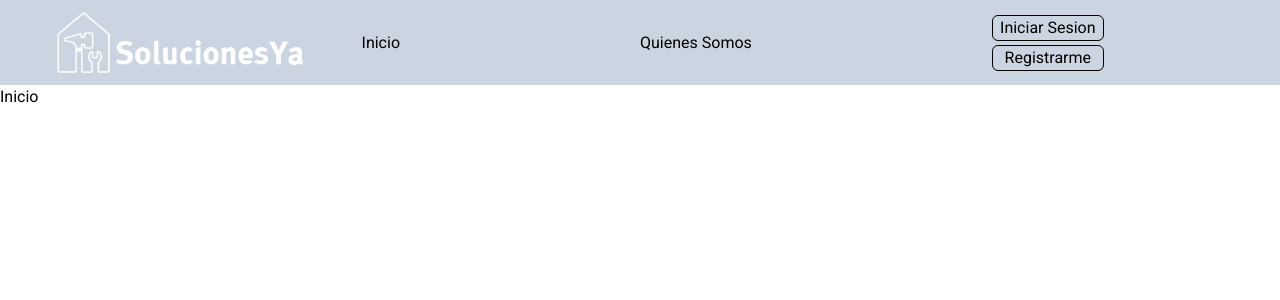
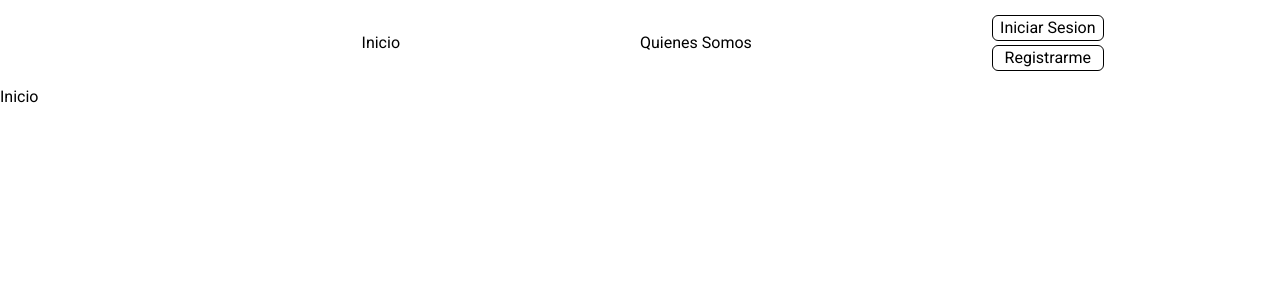
Before and after one commit to No-Country/S6-G03, a React (Vite) app in the folder frontend/: page / in a window 1280 px wide. Shown: the top 300 px of the page. Built offline with nearby package versions, Linux system fonts and the light colour scheme.

Commit message:
navbar color fix

```diff
--- a/frontend/src/components/Navbar/Navbar.jsx
+++ b/frontend/src/components/Navbar/Navbar.jsx
@@ -3,9 +3,9 @@ import React from "react";
 const Navbar = () => {
   return (
     <>
-      <nav className=" flex justify-around bg-slate-300  py-3 items-center  ">
+      <nav className=" flex justify-around bg-blue-primary;  py-3 items-center  ">
         <div className=" flex md:mx-auto">
-          <img className="text-black" src="/brand-logo.svg" alt="Logo" />
+          <img  src="/brand-logo.svg" alt="Logo" />
         </div>
         <a href="" className="flex md:mr-60">
           Inicio
```
